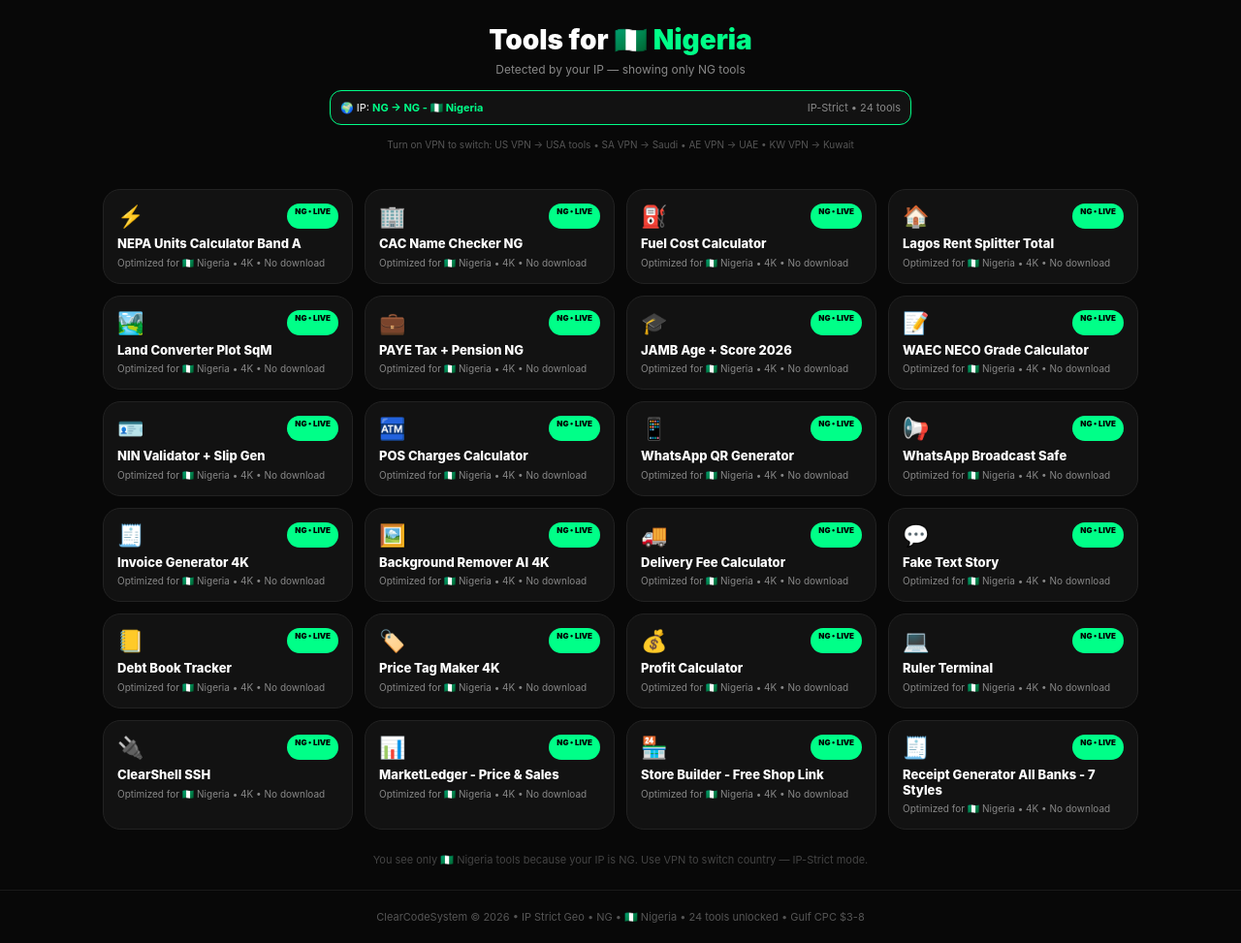
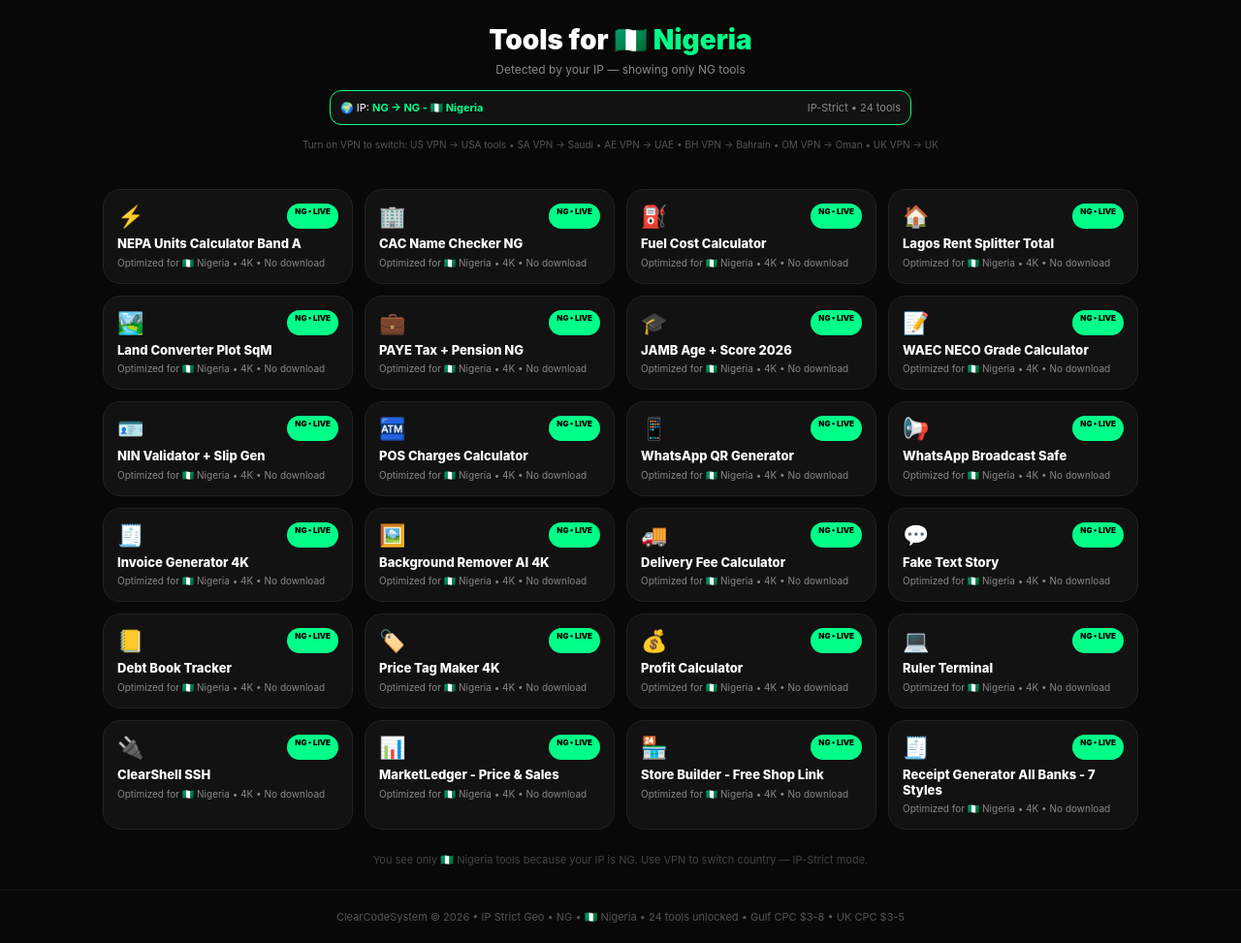
Before and after one commit to Topshugar/Clearcodesystem, a Flask app: page / in a window 1280 px wide. Shown: the part 63-1036 px from the top of the page at 97% size. Run offline with Flask 3, Linux system fonts and the light colour scheme; some libraries are stand-ins or nearby versions.

Commit message:
Update index.html

```diff
--- a/templates/index.html
+++ b/templates/index.html
@@ -33,7 +33,7 @@
 <span>🌍 IP: <b style="color:#00FF88">{{raw_country}} → {{country}} - {{country_name}}</b></span>
 <span style="color:#888">IP-Strict • {{allowed|length}} tools</span>
 </div>
-<p style="font-size:10px;color:#555;margin-top:8px">Turn on VPN to switch: US VPN → USA tools • SA VPN → Saudi • AE VPN → UAE • KW VPN → Kuwait</p>
+<p style="font-size:10px;color:#555;margin-top:8px">Turn on VPN to switch: US VPN → USA tools • SA VPN → Saudi • AE VPN → UAE • BH VPN → Bahrain • OM VPN → Oman • UK VPN → UK</p>
 </div>
 <div class="grid">
 {% for t in allowed %}
@@ -67,6 +67,22 @@
 {% elif t=='kuwait_gold_price' %}{% set icon='💍' %}{% set title='Kuwait Gold Price KWD' %}
 {% elif t=='kuwait_rent' %}{% set icon='🏠' %}{% set title='Kuwait Rent Calculator' %}
 {% elif t=='kuwait_overtime' %}{% set icon='⏰' %}{% set title='Kuwait Overtime Calculator' %}
+{% elif t=='bahrain_cpr_check' %}{% set icon='🪪' %}{% set title='Bahrain CPR Check BH' %}
+{% elif t=='bahrain_traffic_fines' %}{% set icon='🚗' %}{% set title='Bahrain Traffic Fines General Directorate' %}
+{% elif t=='bahrain_gratuity' %}{% set icon='💰' %}{% set title='Bahrain Gratuity EOS Calculator' %}
+{% elif t=='bahrain_gold_price' %}{% set icon='💍' %}{% set title='Bahrain Gold Price BHD' %}
+{% elif t=='bahrain_rent' %}{% set icon='🏠' %}{% set title='Bahrain Rent Calculator Manama' %}
+{% elif t=='bahrain_overtime' %}{% set icon='⏰' %}{% set title='Bahrain Overtime Calculator' %}
+{% elif t=='oman_civil_check' %}{% set icon='🪪' %}{% set title='Oman Civil ID ROP Check' %}
+{% elif t=='oman_traffic_fines' %}{% set icon='🚗' %}{% set title='Oman Traffic Fines ROP' %}
+{% elif t=='oman_gratuity' %}{% set icon='💰' %}{% set title='Oman Gratuity EOS Calculator' %}
+{% elif t=='oman_gold_price' %}{% set icon='💍' %}{% set title='Oman Gold Price OMR' %}
+{% elif t=='oman_rent' %}{% set icon='🏠' %}{% set title='Oman Rent Calculator Muscat' %}
+{% elif t=='oman_overtime' %}{% set icon='⏰' %}{% set title='Oman Overtime Calculator' %}
+{% elif t=='uk_paycheck' %}{% set icon='💷' %}{% set title='UK Take Home Pay Calculator' %}
+{% elif t=='uk_rent_splitter' %}{% set icon='🏠' %}{% set title='UK Rent Splitter London' %}
+{% elif t=='uk_tip_calculator' %}{% set icon='🧮' %}{% set title='UK Tip + Service Charge' %}
+{% elif t=='uk_vat_calculator' %}{% set icon='💰' %}{% set title='UK VAT Calculator 20%' %}
 {% elif t=='pos_charges' %}{% set icon='🏧' %}{% set title='POS Charges Calculator' %}
 {% elif t=='wa_qr' %}{% set icon='📱' %}{% set title='WhatsApp QR Generator' %}
 {% elif t=='whatsapp_broadcast' %}{% set icon='📢' %}{% set title='WhatsApp Broadcast Safe' %}
@@ -103,6 +119,6 @@
 <div style="max-width:1100px;margin:24px auto;padding:0 16px;text-align:center">
 <p style="font-size:11px;color:#444">You see only {{country_name}} tools because your IP is {{raw_country}}. Use VPN to switch country — IP-Strict mode.</p>
 </div>
-<div class="footer">ClearCodeSystem © 2026 • IP Strict Geo • {{country}} • {{country_name}} • {{allowed|length}} tools unlocked • Gulf CPC $3-8</div>
+<div class="footer">ClearCodeSystem © 2026 • IP Strict Geo • {{country}} • {{country_name}} • {{allowed|length}} tools unlocked • Gulf CPC $3-8 • UK CPC $3-5</div>
 </body>
 </html>
```
